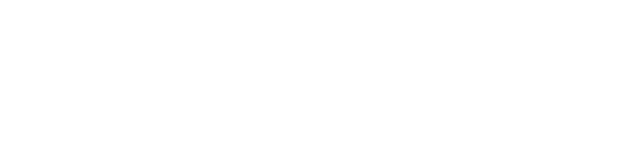
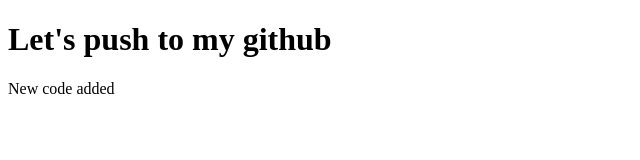
Before and after one commit to RahmanMahm/my-first-repo, a plain HTML site: page index.html in a window 1280 px wide. Shown: the whole page, without its empty margins (0-640 px from the left). Drawn offline with Linux system fonts and the light colour scheme.

Commit message:
new code added

```diff
--- a/index.html
+++ b/index.html
@@ -7,6 +7,7 @@
     <title>My First Repo</title>
 </head>
 <body>
-
+    <h1>Let's push to my github</h1>
+    <p>New code added</p>
 </body>
 </html>
```
